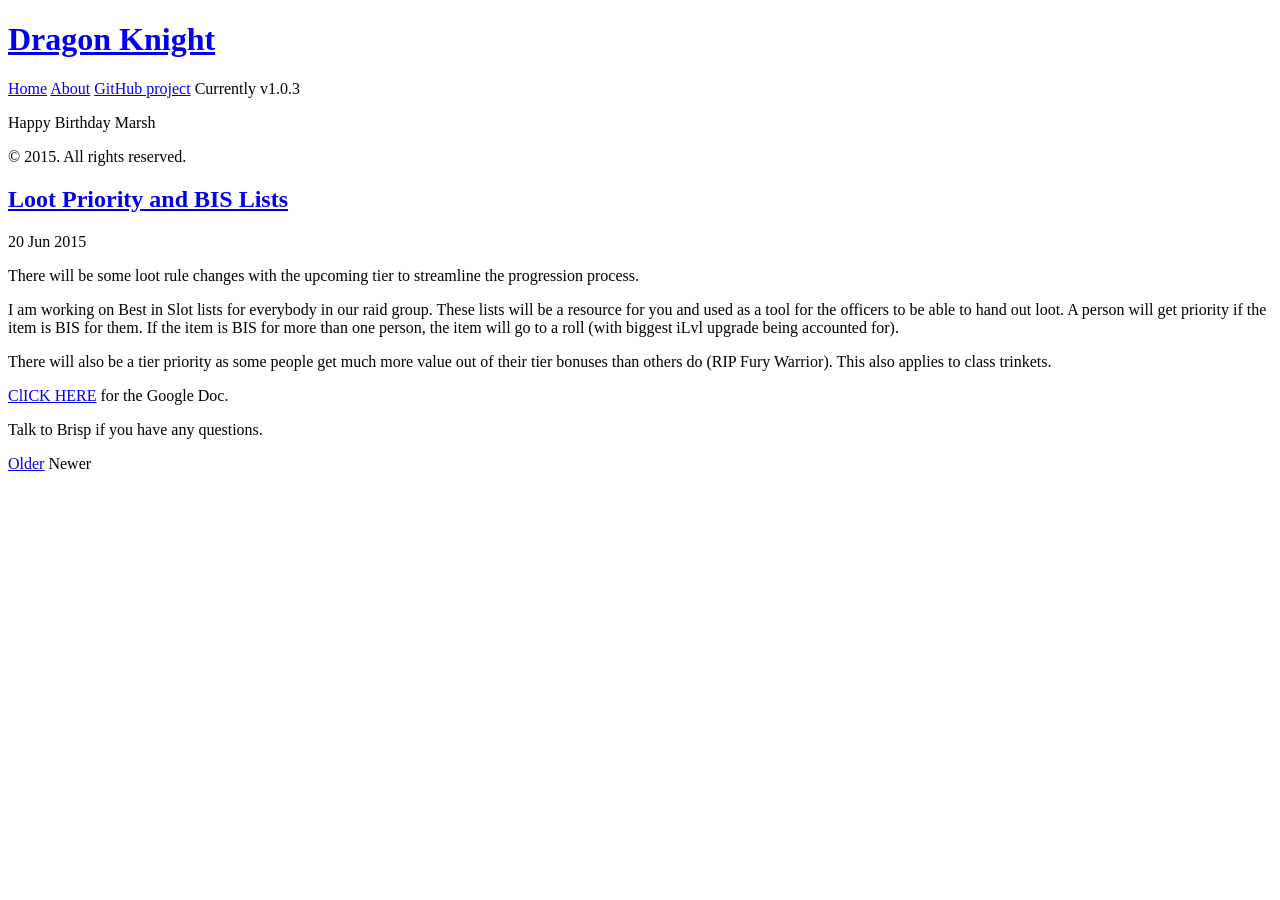
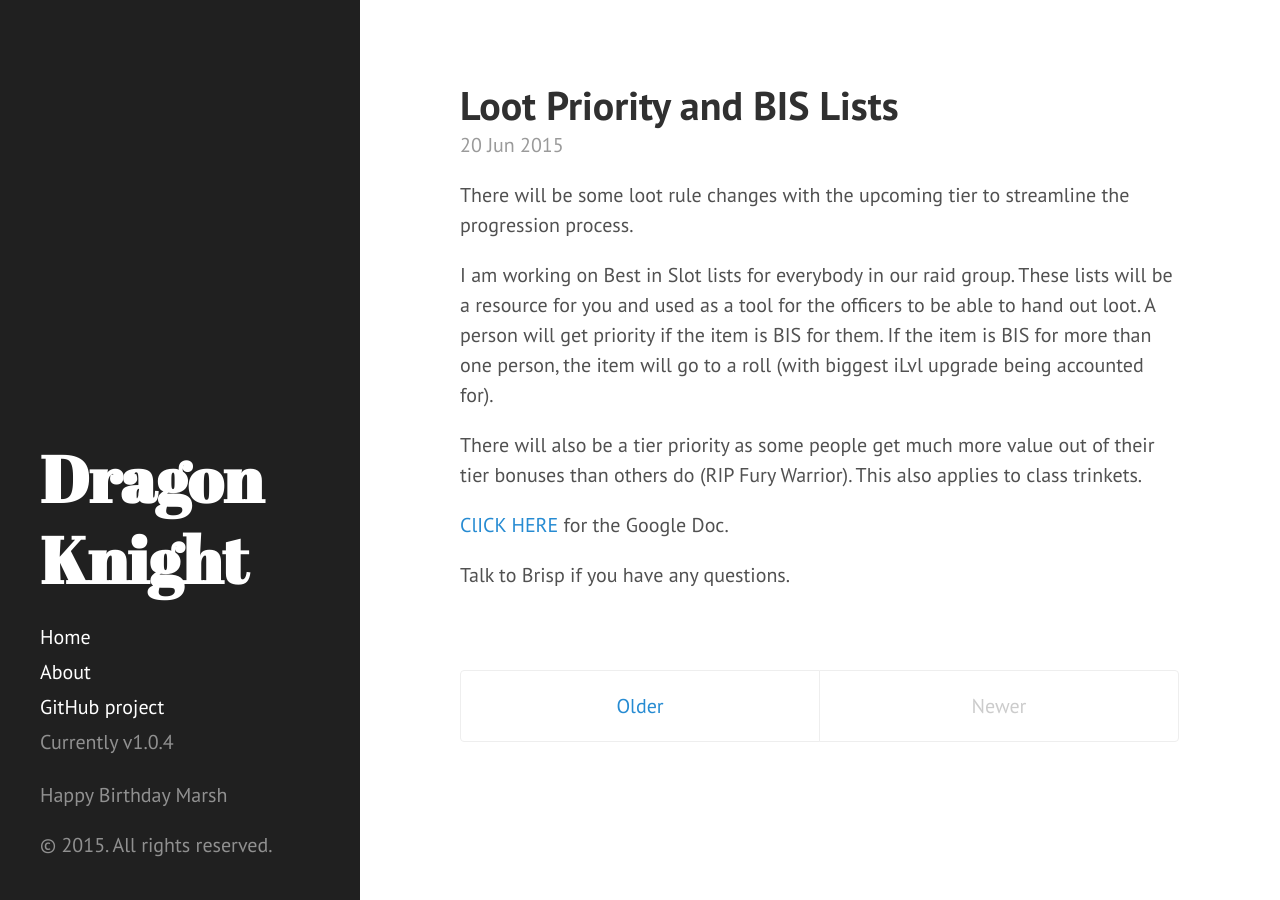
Before and after one commit to TJChap2840/dragonknight, a Jekyll site: the page built from index.html, in a window 1280 px wide. Built offline with Jekyll 4.4.1, drawn with Linux system fonts in a browser that asks for light colours; the list of posts is cut into pages by our own code; part of the change alters nothing that is shown.

Commit message:
Config Testing

```diff
--- a/_config.yml
+++ b/_config.yml
@@ -7,9 +7,9 @@ relative_permalinks: true
 # Setup
 title:               Dragon Knight
 tagline:             on Boulderfist
-url:                 http://dk.chapley.com
+url:                 http://tjchap2840.github.io
 paginate:            1
-baseurl:             /dragonknight
+baseurl:             /dragonknight/
 
 # Assets
 #
@@ -25,6 +25,6 @@ author:
   email:             tj@chapley.com
 
 # Custom vars
-version:             1.0.3
+version:             1.0.4
 github:
   repo:              https://github.com/tjchap2840/dragonknight
```
